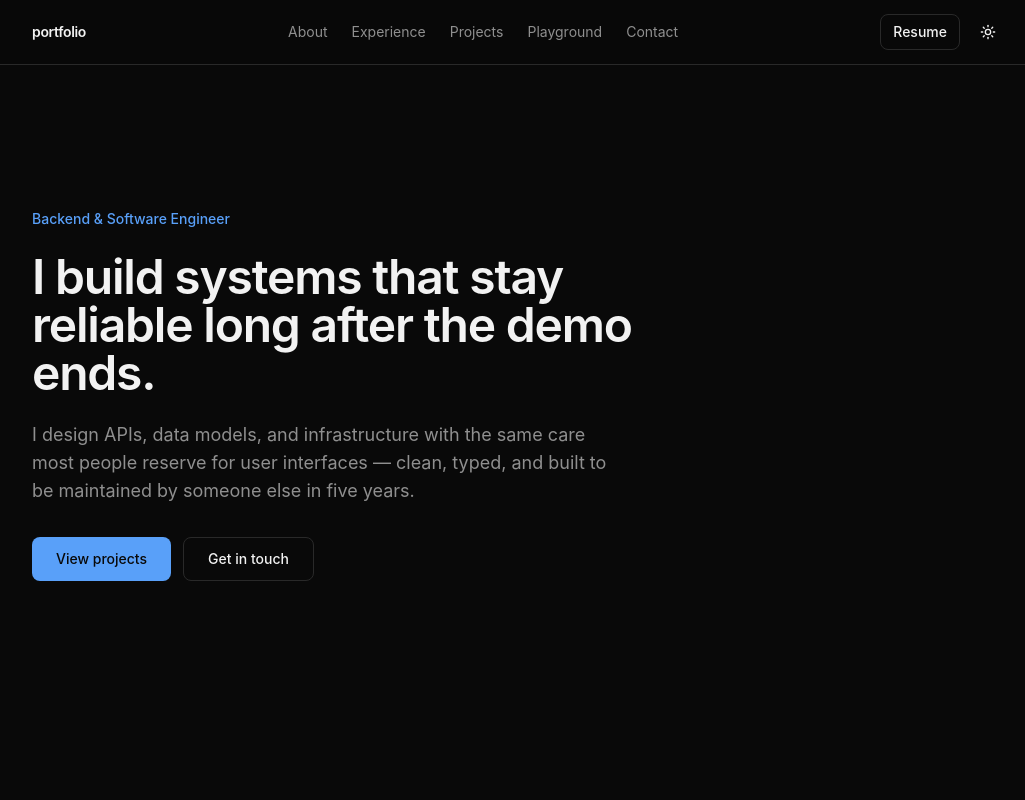
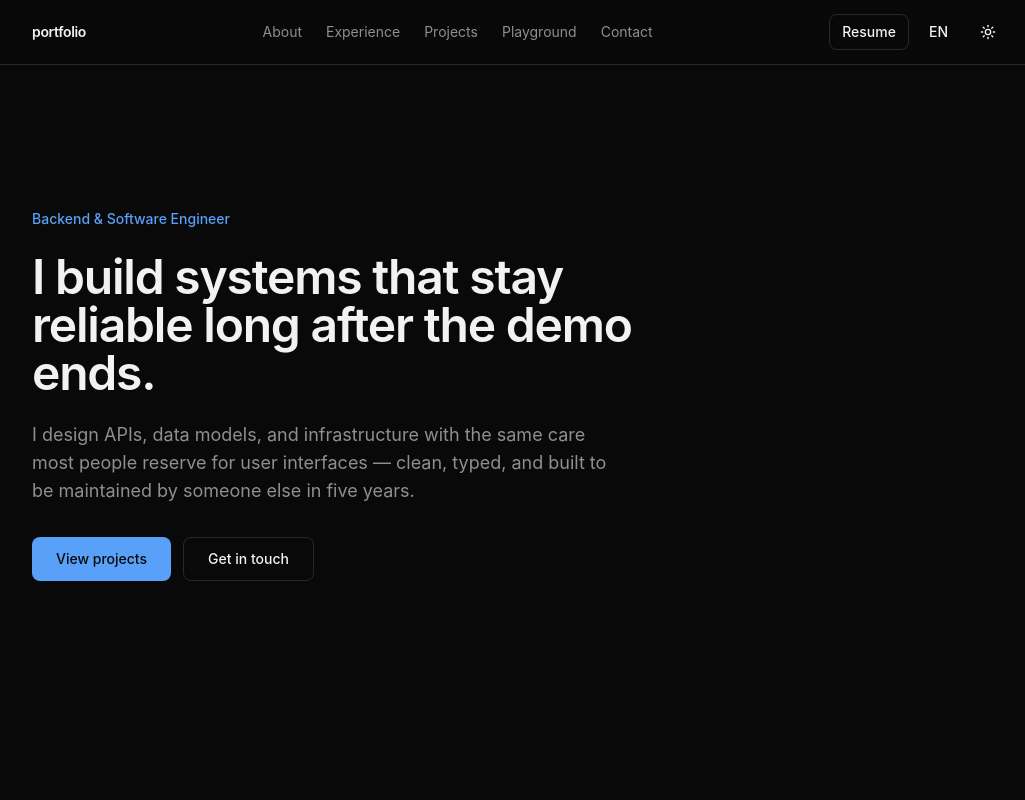
Before and after one commit to Thomaltarix/Portfolio, a React (Vite) app in the folder frontend/: page / in a window 1280 px wide. Shown: the top 800 px of the page, without its empty margins (120-1145 px from the left). Built offline with nearby package versions, Linux system fonts and the light colour scheme; no server answers.

Commit message:
feat(frontend): localize header and footer, add language toggle
Adds a manual EN/FR switch next to the theme toggle so visitors can
override the auto-detected language.

```diff
--- a/frontend/src/components/layout/Footer.tsx
+++ b/frontend/src/components/layout/Footer.tsx
@@ -1,10 +1,14 @@
+import { useTranslation } from 'react-i18next';
+
 export function Footer() {
+  const { t } = useTranslation('common');
+
   return (
     <footer className="border-t border-border">
       <div className="mx-auto flex max-w-5xl flex-col items-center gap-2 px-6 py-8 text-sm text-muted-foreground sm:flex-row sm:justify-between">
-        <p>&copy; {new Date().getFullYear()}. Built with React, NestJS, and Postgres.</p>
+        <p>{t('footer.copyright', { year: new Date().getFullYear() })}</p>
         <a href="#top" className="hover:text-foreground">
-          Back to top
+          {t('footer.backToTop')}
         </a>
       </div>
     </footer>
--- a/frontend/src/components/layout/Header.tsx
+++ b/frontend/src/components/layout/Header.tsx
@@ -1,22 +1,26 @@
 import { buttonVariants } from '@/components/ui/button';
 import { cn } from '@/lib/cn';
 import { Link } from 'react-router-dom';
+import { useTranslation } from 'react-i18next';
+import { LanguageToggle } from './LanguageToggle';
 import { ThemeToggle } from './ThemeToggle';
 
 const NAV_LINKS = [
-  { href: '#about', label: 'About' },
-  { href: '#experience', label: 'Experience' },
-  { href: '#projects', label: 'Projects' },
-  { href: '#playground', label: 'Playground' },
-  { href: '#contact', label: 'Contact' },
-];
+  { href: '#about', labelKey: 'nav.about' },
+  { href: '#experience', labelKey: 'nav.experience' },
+  { href: '#projects', labelKey: 'nav.projects' },
+  { href: '#playground', labelKey: 'nav.playground' },
+  { href: '#contact', labelKey: 'nav.contact' },
+] as const;
 
 export function Header() {
+  const { t } = useTranslation('common');
+
   return (
     <header className="sticky top-0 z-50 border-b border-border bg-background/80 backdrop-blur">
       <div className="mx-auto flex h-16 max-w-5xl items-center justify-between px-6">
         <Link to="/" className="text-sm font-semibold tracking-tight">
-          portfolio
+          {t('brand')}
         </Link>
 
         <nav className="hidden items-center gap-6 md:flex">
@@ -26,7 +30,7 @@ export function Header() {
               href={link.href}
               className="text-sm text-muted-foreground transition-colors hover:text-foreground"
             >
-              {link.label}
+              {t(link.labelKey)}
             </a>
           ))}
         </nav>
@@ -37,8 +41,9 @@ export function Header() {
             download
             className={cn(buttonVariants({ variant: 'outline', size: 'sm' }))}
           >
-            Resume
+            {t('resume')}
           </a>
+          <LanguageToggle />
           <ThemeToggle />
         </div>
       </div>
--- /dev/null
+++ b/frontend/src/components/layout/LanguageToggle.tsx
@@ -0,0 +1,20 @@
+import { Button } from '@/components/ui/button';
+import { SUPPORTED_LANGUAGES, type SupportedLanguage } from '@/lib/i18n';
+import { useTranslation } from 'react-i18next';
+
+export function LanguageToggle() {
+  const { i18n, t } = useTranslation('common');
+  const currentLanguage = (i18n.resolvedLanguage ?? 'en') as SupportedLanguage;
+  const nextLanguage = SUPPORTED_LANGUAGES.find((language) => language !== currentLanguage) ?? 'en';
+
+  return (
+    <Button
+      variant="ghost"
+      size="sm"
+      onClick={() => i18n.changeLanguage(nextLanguage)}
+      aria-label={t('language.switchTo', { language: t(`language.${nextLanguage}`) })}
+    >
+      {t(`language.${currentLanguage}`)}
+    </Button>
+  );
+}
```
